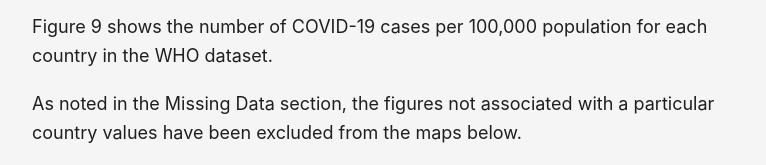
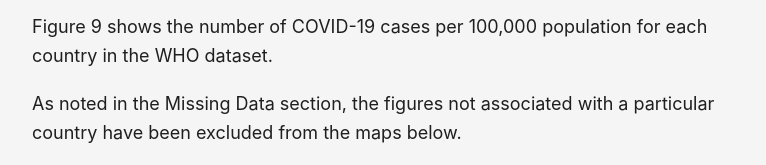
Before and after one commit to samlarkin/samlarkin.github.io, a plain HTML site: page projects/who_covid19_eda/index.html in a window 1280 px wide. Shown: the part 9922-10087 px from the top of the page, without its empty margins (248-1014 px from the left). Drawn offline with Linux system fonts and the light colour scheme.

Commit message:
fix typo

```diff
--- a/projects/who_covid19_eda/index.html
+++ b/projects/who_covid19_eda/index.html
@@ -433,7 +433,7 @@ evaluate their effectiveness.</p>
 <p>Figure 9 shows the number of COVID-19 cases per 100,000 population for each
 country in the WHO dataset.</p>
 <p>As noted in the Missing Data section, the figures not associated with a
-particular country values have been excluded from the maps below.</p>
+particular country have been excluded from the maps below.</p>
 <p>Western European countries immediately stand out as having recorded very high numbers of
 cases relative to their populations.</p>
 <figure class="align-center ">
```
